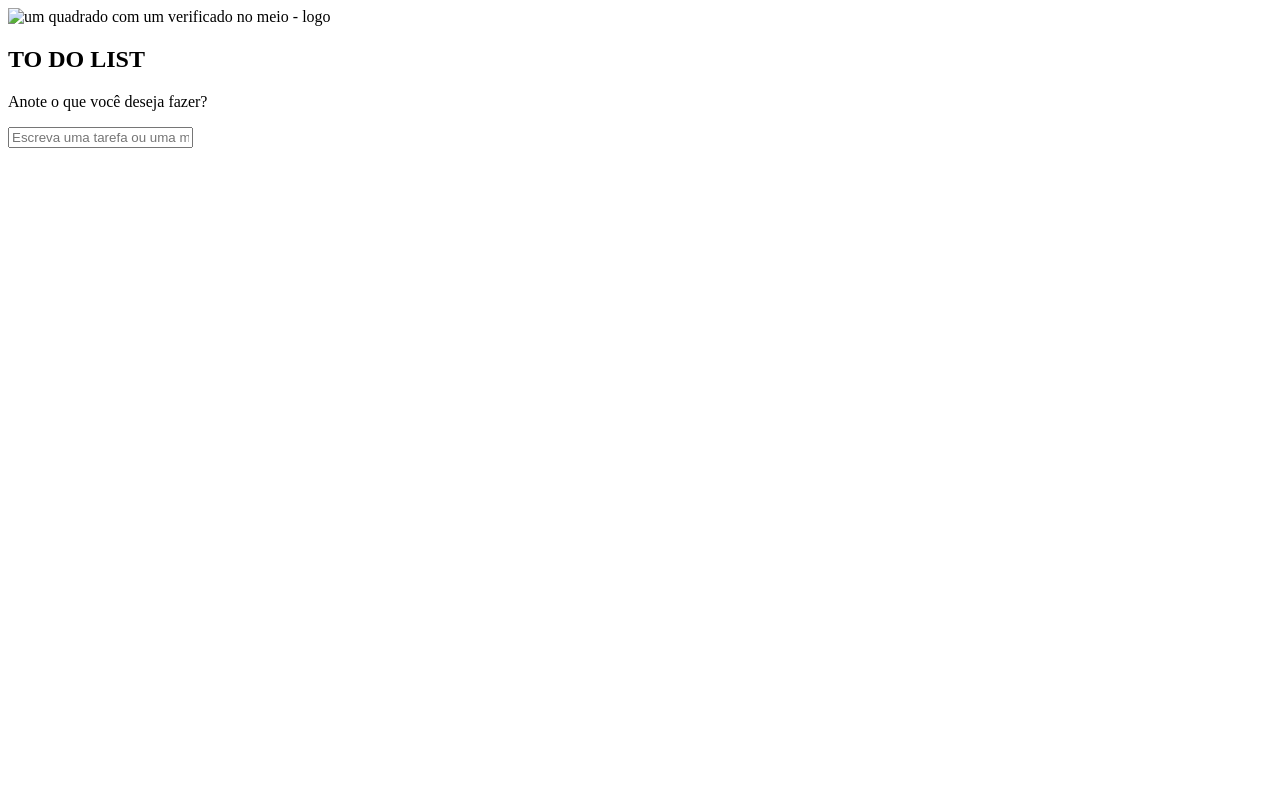
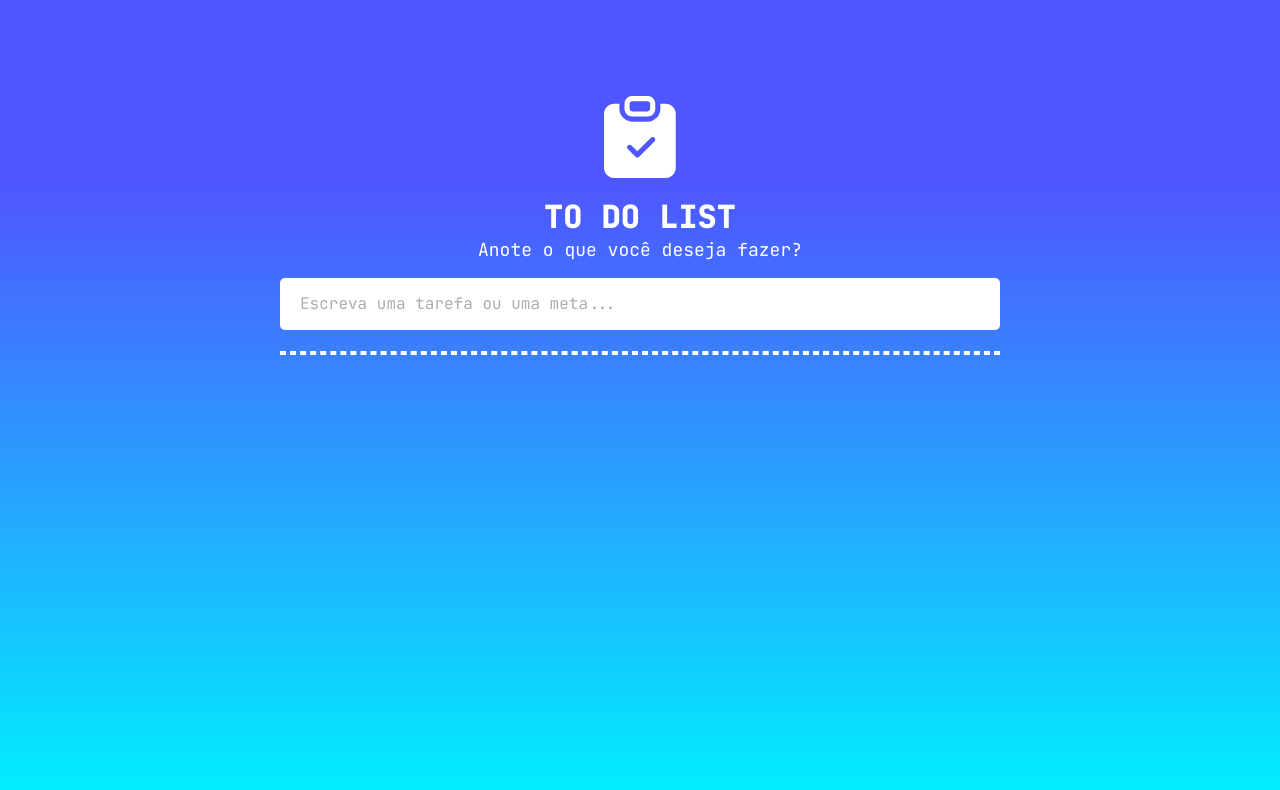
Before and after one commit to lucassf2k/godev, a plain HTML site: page TODOLIST/index.html in a window 1280 px wide. Drawn offline with Linux system fonts and the light colour scheme; the site is published under a folder, as on GitHub Pages, so addresses that start at the root find nothing.

Commit message:
alterando importações

```diff
--- a/TODOLIST/index.html
+++ b/TODOLIST/index.html
@@ -8,14 +8,14 @@
   <link rel="shortcut icon" href="/assets/icons/logo.svg" type="image/svg">
   <title>ToDoList - organize seus afazeres diários</title>
 
-  <link rel="stylesheet" href="/assets/css/styles.css">
-  <script type="text/javascript" src="/assets/js/main.js" defer></script>
+  <link rel="stylesheet" href="./assets/css/styles.css">
+  <script type="text/javascript" src="./assets/js/main.js" defer></script>
 </head>
 
 <body>
   <main class="todo">
     <header>
-      <img src="/assets/icons/logo.svg" alt="um quadrado com um verificado no meio - logo">
+      <img src="./assets/icons/logo.svg" alt="um quadrado com um verificado no meio - logo">
       <h2>TO DO LIST</h2>
       <p>Anote o que você deseja fazer?</p>
     </header>
```
